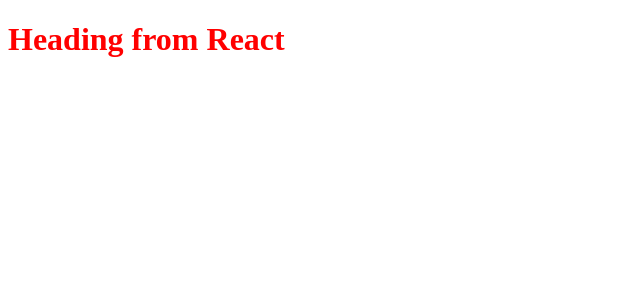
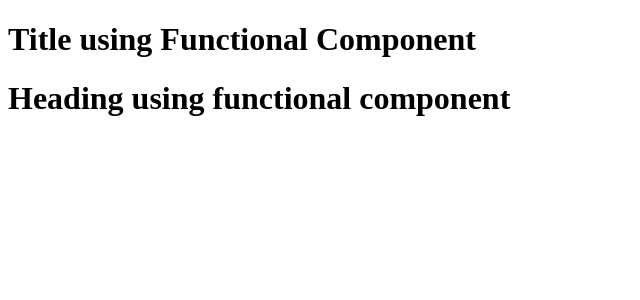
Before and after one commit to agarwalmohak6/namaste-react-final-revision, a React (Vite) app: page / in a window 1280 px wide. Shown: the top 300 px of the page, without its empty margins (0-640 px from the left). Built offline with nearby package versions, Linux system fonts and the light colour scheme.

Commit message:
functional component created

```diff
--- a/App.js
+++ b/App.js
@@ -1,5 +1,21 @@
 import React from "react";
-import ReactDOM from "react-dom";
-const heading = React.createElement("h1", {}, "Heading from React");
+import ReactDOM from "react-dom/client";
+// Creating element using pure react
+const heading = React.createElement(
+  "h1",
+  { id: "heading" },
+  "Heading from React"
+);
+// Creating element using JSX
+const headingJSX = <h1 id="heading">Heading from JSX</h1>;
+// Single line Functional component
+const Title = () => <h1>Title using Functional Component</h1>;
+// Multi line Functional component
+const HeadingComponent = () => (
+  <div id="conatiner">
+    <Title />
+    <h1 className="heading">Heading using functional component</h1>
+  </div>
+);
 const root = ReactDOM.createRoot(document.getElementById("root"));
-root.render(heading);
+root.render(<HeadingComponent/>);
--- a/index.html
+++ b/index.html
@@ -7,7 +7,10 @@
     <link rel="stylesheet" href="style.css">
   </head>
   <body>
-    <div id="root"></div>
+    <div id="root">
+      <!-- h1 below will be only rendered when react is not rendered -->
+      <h1>Not Rendered</h1>
+    </div>
     <script type="module" src="./App.js"></script>
   </body>
 </html>
--- a/package.json
+++ b/package.json
@@ -4,7 +4,9 @@
   "description": "This is final revision of Namaste-React",
   "main": "App.js",
   "scripts": {
-    "test": "jest"
+    "test": "jest",
+    "start": "parcel index.html",
+    "build": "parcel build index.html"
   },
   "repository": {
     "type": "git",
--- a/style.css
+++ b/style.css
@@ -1,3 +1,3 @@
-#root{
+#heading{
     color: red;
 }
```
